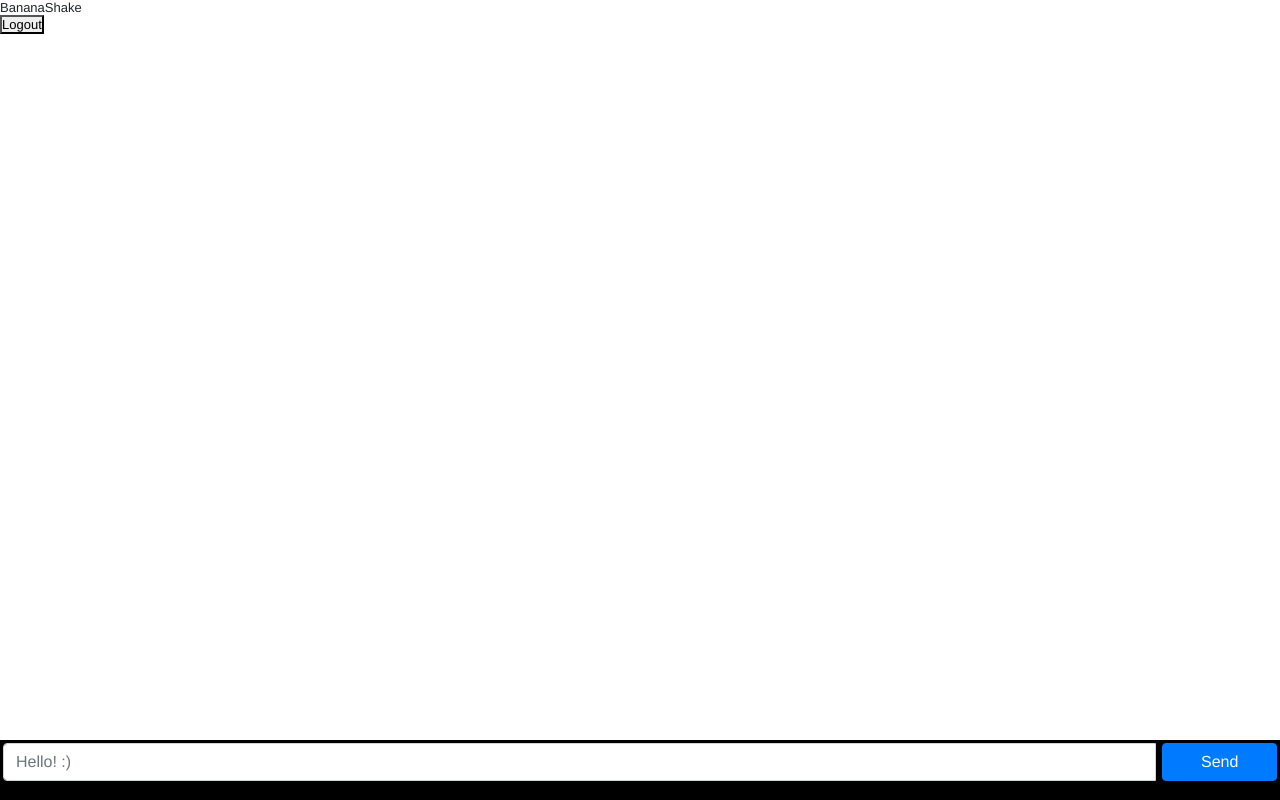
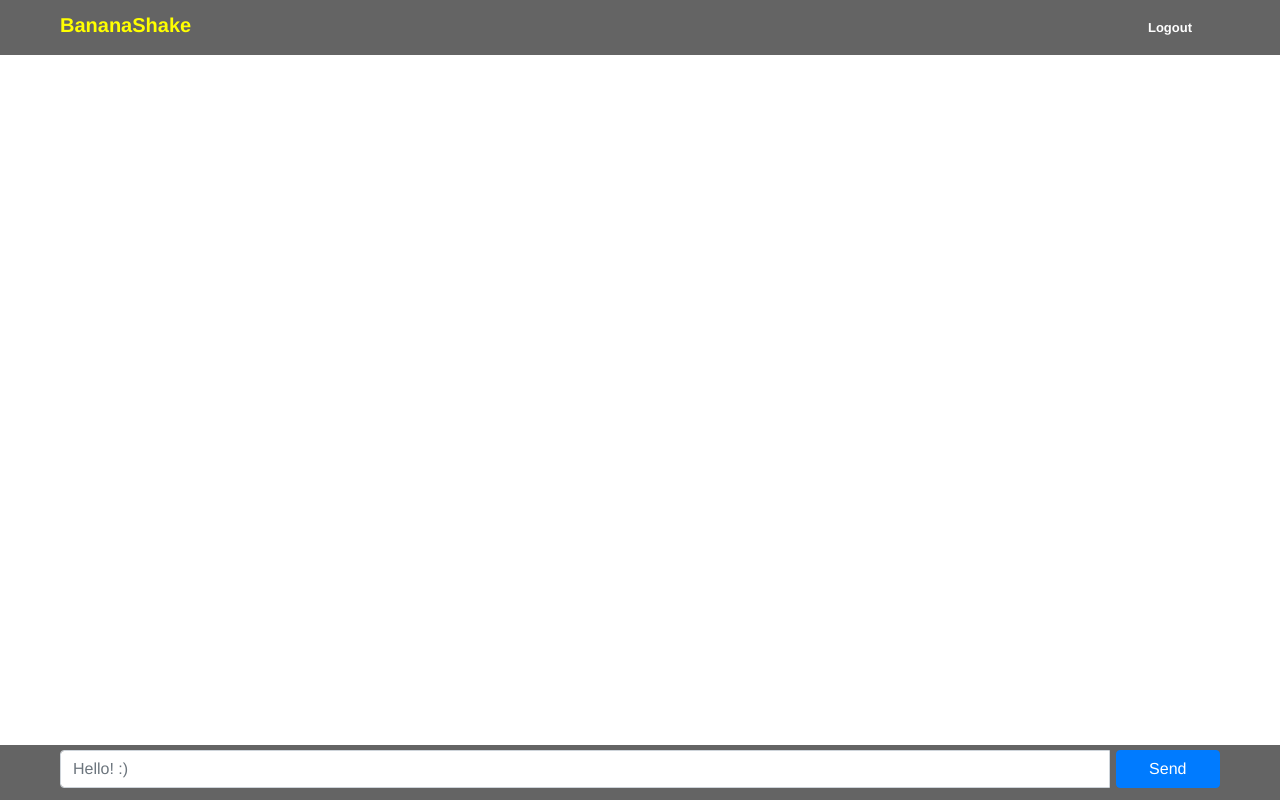
Before and after one commit to jakubwesolowski/BananaShake, a website: page views/index.html in a window 1280 px wide. Drawn offline with nearby package versions, Linux system fonts and the light colour scheme; no server answers.

Commit message:
Update main.css

```diff
--- a/public/css/main.css
+++ b/public/css/main.css
@@ -7,26 +7,27 @@ body {
   font: 13px Helvetica, Arial;
 }
 form {
-  background: #000;
-  padding: 3px;
-  position: fixed;
-  bottom: 0;
+  position: relative;
+  top:5px;
+  background: rgba(0, 0, 0, 0);
   width: 100%;
 }
 form input {
   border: 0;
-  padding: 10px;
-  width: 90%;
+  padding: 3px;
+  width: 60%;
   margin-right: .5%;
 }
 form button {
   width: 9%;
   background: rgb(130, 224, 255);
   border: none;
-  padding: 10px;
+  padding: 3px;
 }
 #messages {
-  list-style-type: none; margin: 0; padding: 0;
+  list-style-type: none;
+  margin: 0;
+  padding: 0;
 }
 #messages li {
   padding: 5px 10px;
@@ -38,3 +39,44 @@ form button {
   display: none;
   padding: 5px 10px;
 }
+.nav-bar{
+  background: rgb(100, 100, 100);
+  text-align: right;
+  height: auto;
+  width: 100%;
+  padding: 0 60px;
+}
+.nav-bar>div{
+  top:13.5px;
+  position: relative;
+  color: yellow;
+  font-weight: bold;
+  font-size: 20px;
+  text-align: center;
+  float: left;
+}
+.content{
+  overflow: auto;
+}
+.input{
+  width: 100%;
+  position: relative;
+  bottom: 0;
+  left: 0;
+  background: rgb(100, 100, 100);
+  padding: 0px 60px;
+}
+#logout{
+  height: 55px;
+  width: 100px;
+  background: rgba(0, 0, 0, 0);
+  color: white;
+  border: none;
+  font-weight: bold;
+  transition: all 0.2s;
+  cursor:pointer;
+}
+#logout:hover{
+  border-radius: 3px;
+  background: rgb(220, 80, 80);
+}
```
